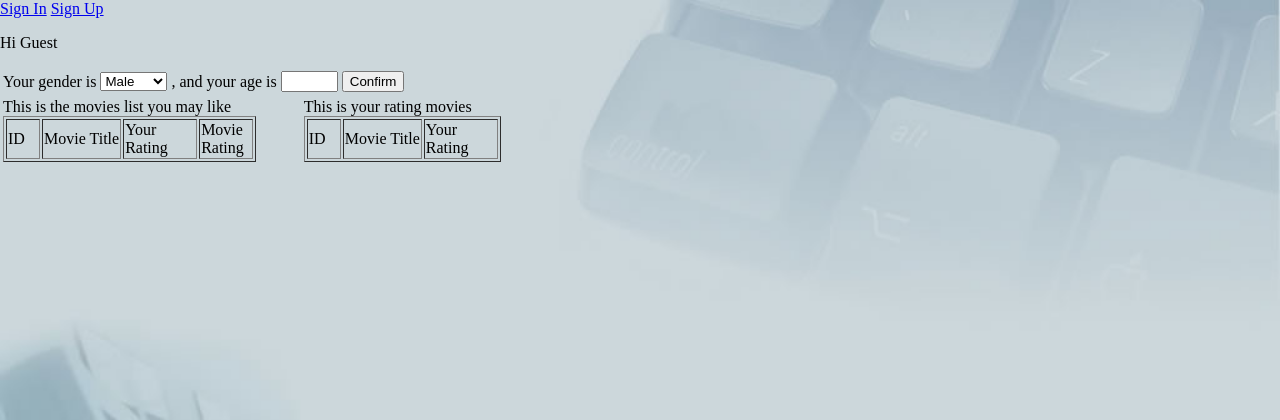
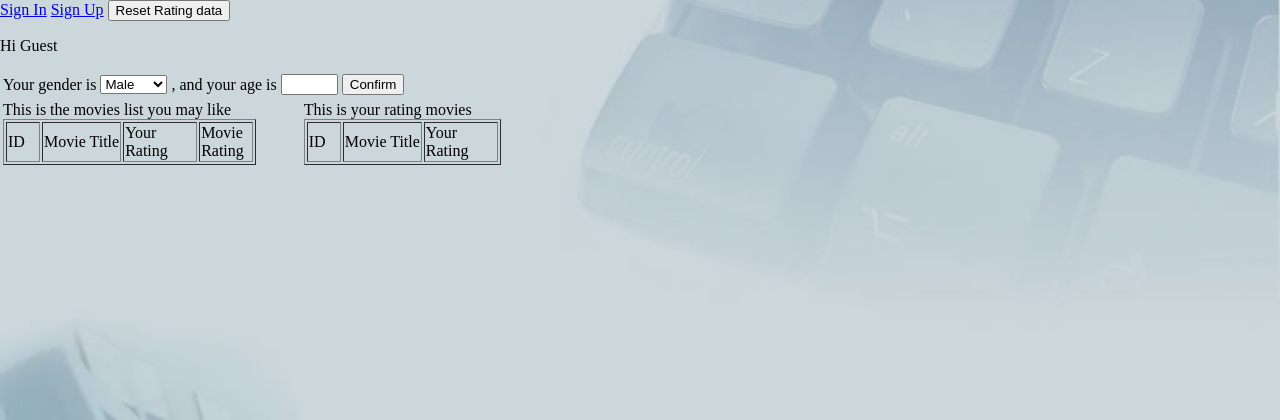
Before and after one commit to sbmksbmk/movielens, a PHP site: page / in a window 1280 px wide. Shown: the top 420 px of the page. Run offline with PHP 8.4, Linux system fonts and the light colour scheme; data that the repository does not hold is empty; some libraries are stand-ins or nearby versions.

Commit message:
add reset button for guest

```diff
--- a/html/index.php
+++ b/html/index.php
@@ -90,6 +90,15 @@ include_once "lib/conf.php";
                     reload_movie_list();
                 });
             }
+            function reset_rating()
+            {
+                var url = "reset.php";
+                $.get(url);
+                sleep(300).then(() => {
+                    reload_movie_list();
+                    reload_rated_movie_list();
+                });
+            }
             <?php
             }
             ?>
@@ -101,6 +110,7 @@ if(!isset($_SESSION[$sessionID]))
     // without login... show login page
     echo "<a href=login.php>Sign In</a> ";
     echo "<a href=reg.php>Sign Up</a>";
+    echo " <button onclick='reset_rating();'>Reset Rating data</button>";
     echo "<p>";
     $_SESSION[$display] = "Guest";
     if(!isset($_SESSION['gender']))
```
